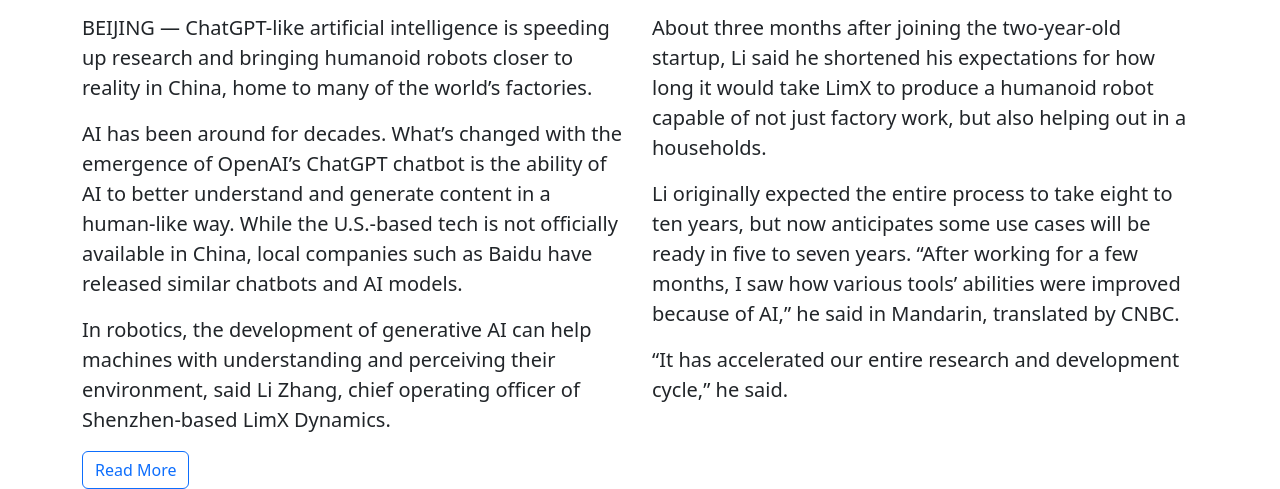
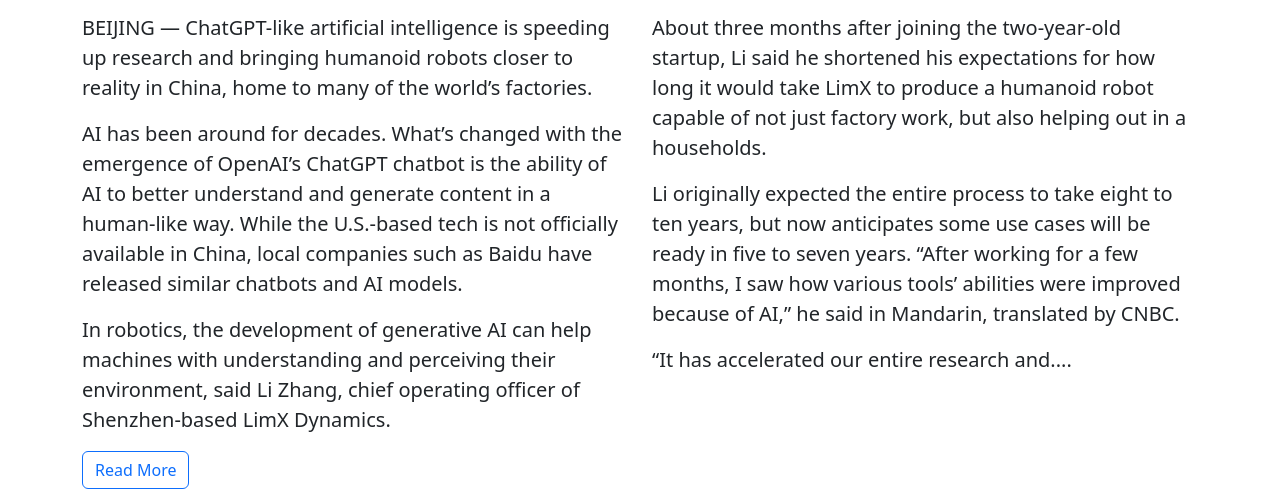
Before and after one commit to frisrsyd/TMRafi-Project-2, a plain HTML site: page index.html in a window 1280 px wide. Shown: the part 3326-3815 px from the top of the page. Drawn offline with nearby package versions, Linux system fonts and the light colour scheme.

Commit message:
edit the dot on end of content of news 2

```diff
--- a/index.html
+++ b/index.html
@@ -150,7 +150,7 @@
                     Li originally expected the entire process to take eight to ten years, but now anticipates some use cases will be ready in five to seven years. “After working for a few months, I saw how various tools’ abilities were improved because of AI,” he said in Mandarin, translated by CNBC.
                 </p>
                 <p class="fs-5">
-                    “It has accelerated our entire research and development cycle,” he said.
+                    “It has accelerated our entire research and....
                 </p>
             </div>
             <div class="row d-flex">
```
